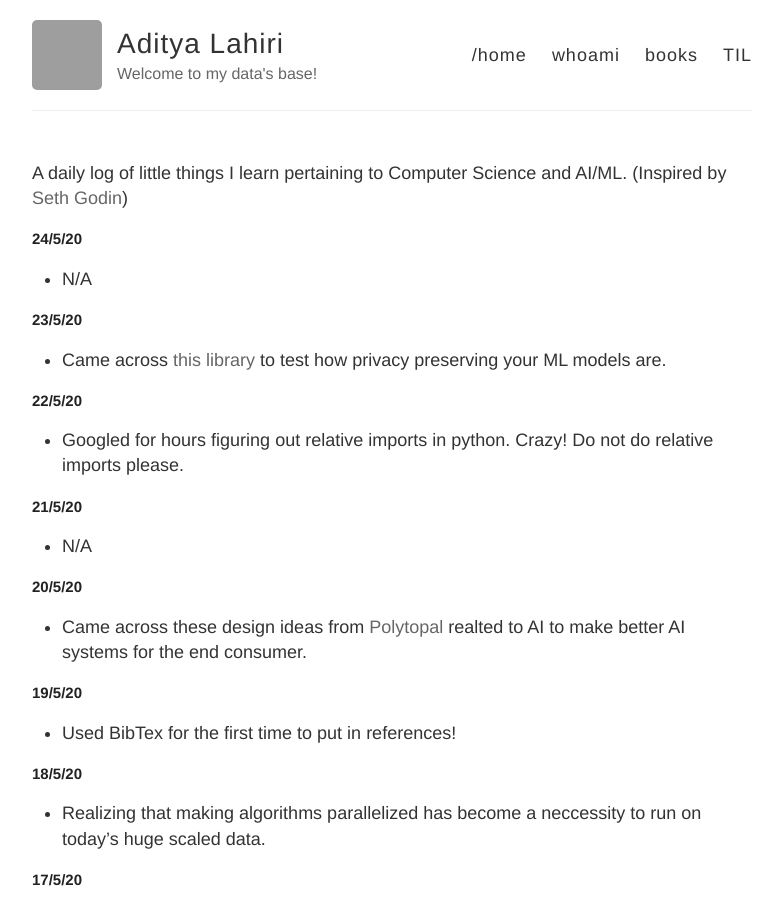
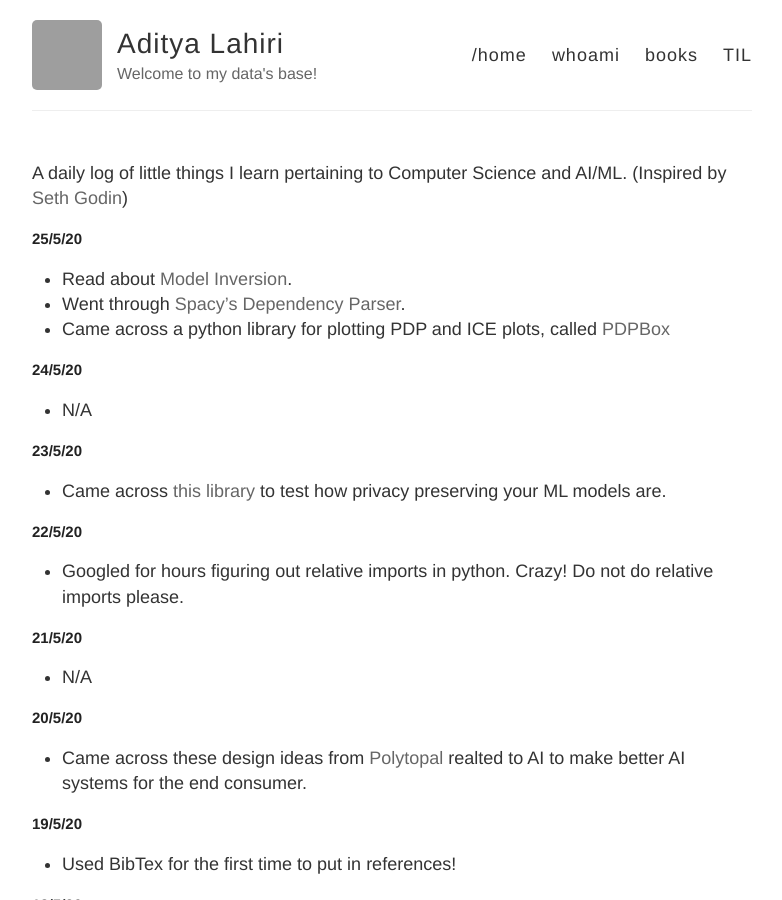
Before and after one commit to adityalahiri/adityalahiri.github.io, a Jekyll site: the page built from TIL.md, in a window 1280 px wide and 900 px high. Shown: the whole window, without its empty margins (248-1030 px from the left). Built offline with Jekyll 4.4.1, drawn with Linux system fonts in a browser that asks for light colours; our own code applies the rules of GitHub Pages for plain Markdown files; grey boxes are pictures that could not be loaded.

Commit message:
Update for 25/5/20

```diff
--- a/TIL.md
+++ b/TIL.md
@@ -1,5 +1,11 @@
 A daily log of little things I learn pertaining to Computer Science and AI/ML.
 (Inspired by [Seth Godin](https://seths.blog/))
+
+## 25/5/20
+
+* Read about [Model Inversion](https://www.cs.toronto.edu/~toni/Courses/Fairness/Lectures/ML-and-DP-v2.pdf).
+* Went through [Spacy's Dependency Parser](https://spacy.io/api/dependencyparser).
+* Came across a python library for plotting PDP and ICE plots, called [PDPBox](https://github.com/SauceCat/PDPbox)
 
 ## 24/5/20
 
```
